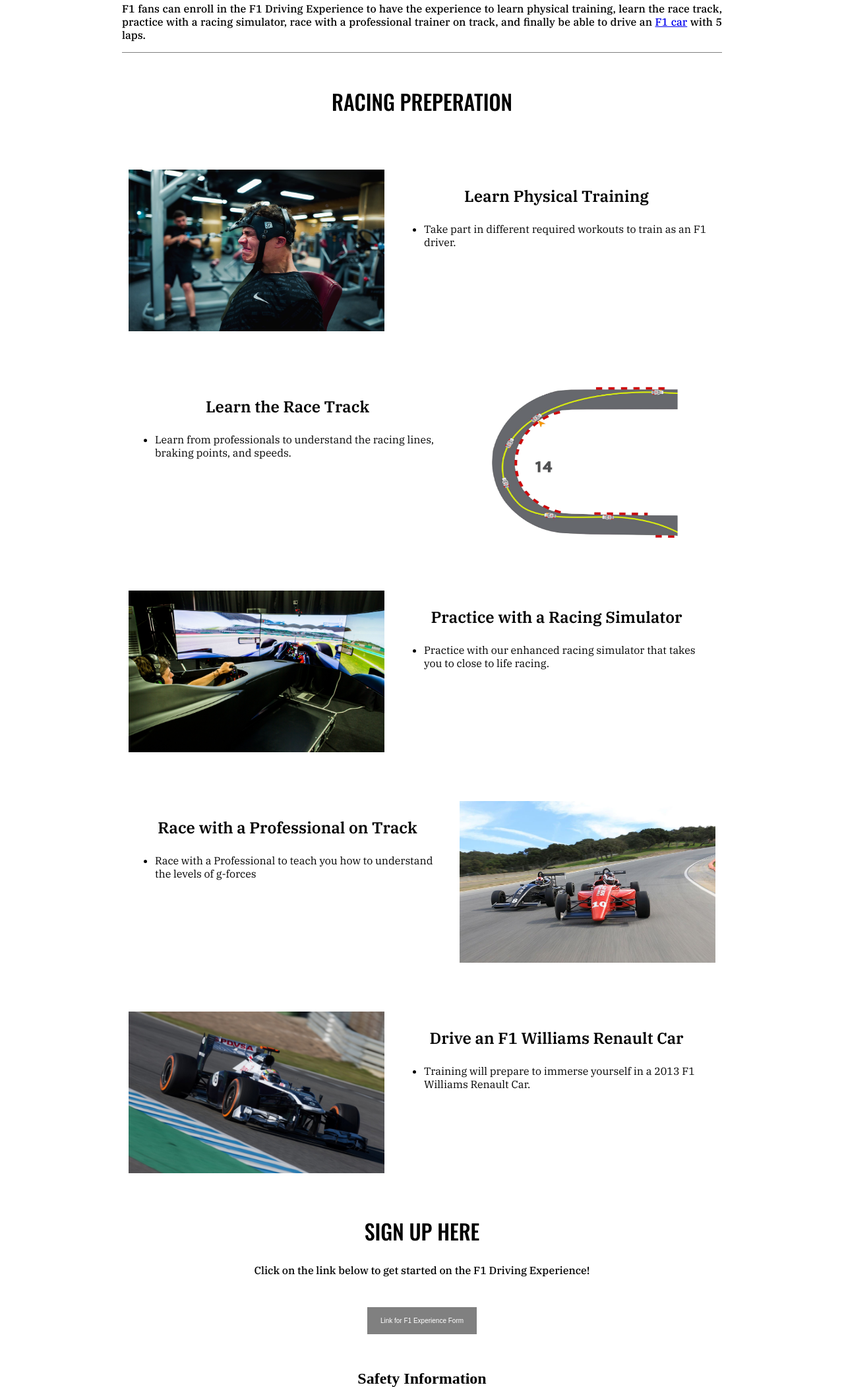
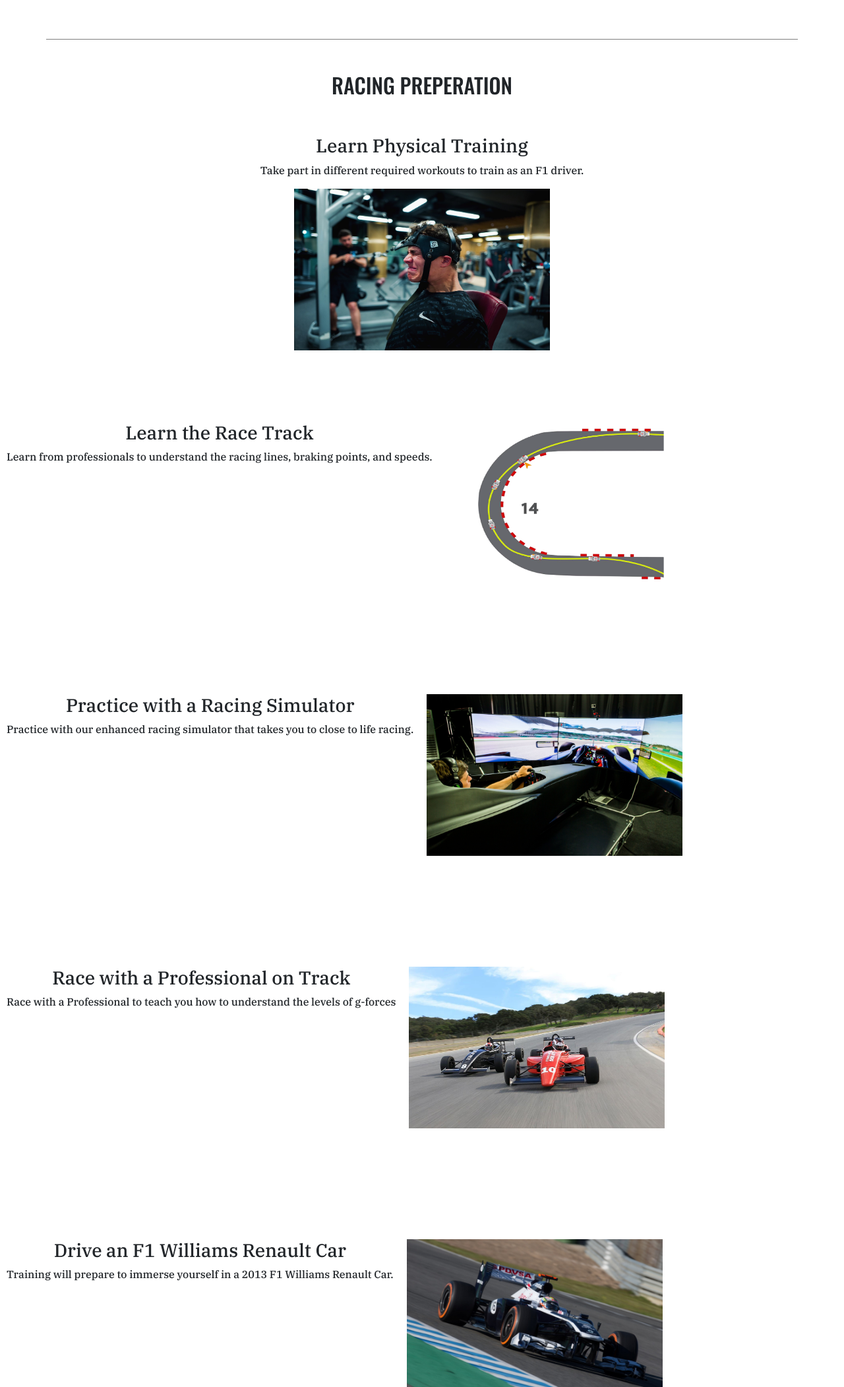
Before and after one commit to bbotell08/midterm_3610, a plain HTML site: page index.html in a window 1280 px wide. Shown: the part 698-2800 px from the top of the page at 66% size. Drawn offline with nearby package versions, Linux system fonts and the light colour scheme.

Commit message:
Add files via upload

```diff
--- a/index.html
+++ b/index.html
@@ -13,111 +13,124 @@
    <link rel="preconnect" href="https://fonts.googleapis.com">
    <link rel="preconnect" href="https://fonts.gstatic.com" crossorigin>
    <link href="https://fonts.googleapis.com/css2?family=IBM+Plex+Serif:ital,wght@0,100;0,200;0,300;0,400;0,500;0,600;0,700;1,100;1,200;1,300;1,400;1,500;1,600;1,700&family=Oswald:wght@500&display=swap" rel="stylesheet">
+
+   <link href="https://cdn.jsdelivr.net/npm/bootstrap@5.3.3/dist/css/bootstrap.min.css"
+   rel="stylesheet" integrity="sha384-QWTKZyjpPEjISv5WaRU9OFeRpok6YctnYmDr5pNlyT2bRjXh0JMhjY6hW+ALEwIH" crossorigin="anonymous">
+
+   <link href="https://cdn.jsdelivr.net/npm/bootstrap-icons@1.11.0/font/bootstrap-icons.css" rel="stylesheet">
+
 </head>
 
 <body>
     <!--introduction-->
     <header class="container">
         <div>
-            <h1 id="header">F1 DRIVING EXPERIENCE</h1>
-            <h2>WHERE FANS ENJOY RACING!</h2>
+            <h1 class="text-center">F1 DRIVING EXPERIENCE</h1>
+            <h2 class="text-center">WHERE FANS ENJOY RACING!</h2>
         </div>
-        <img src="img/F1 Williams Header.jpg" alt="Williams F1 Car" title="1993 Williams Renault F1 Car" width="900" height="500">
-        <p id="description">
+        <div class="text-center">
+        <img src="img/F1 Williams Header.jpg" class="img-fluid" alt="Williams F1 Car" title="1993 Williams Renault F1 Car" width="900" height="500">
+        </div>
+        <br>
+        <br>
+        <p class="text-center">
             F1 fans can enroll in the F1 Driving Experience to have the experience to learn physical training, learn the race track, practice with a racing simulator,
             race with a professional trainer on track, and finally be able to drive an <a href="https://en.wikipedia.org/wiki/Formula_One_car">F1 car</a> with 5 laps.
         </p>
+        <br>
+        <br>
     </header>
 
-        <main id="#preperation" class="container">
-            <div id="subheader">
+        <main class="text-center">
+            <div class="text-center">
                 <h2>RACING PREPERATION</h2>
             </div>
-
-            <article class="activity-row">
-                <div class="activity-col">
+            <br>
+            <br>
+            <article class="text-center">
+                <div>
+                    <h3 id>Learn Physical Training</h3>
+                    <p>Take part in different required workouts to train as an F1 driver.</p>
+                </div>
+                <div>
                     <img src="img/Training.jpg" alt="Neck Muscle Training" width="388" height="245">
                 </div>
-                <div class="activity-col">
-                    <h3 id>Learn Physical Training</h3>
-                    <ul>
-                        <li>Take part in different required workouts to train as an F1 driver.</li>
-                    </ul>
-                </div>
             </article>
-
+            <br>
+            <br>
             <article class="activity-row">
                 <div class="activity-col">
                     <h3>Learn the Race Track</h3>
-                    <ul>
-                        <li>Learn from professionals to understand the racing lines, braking points, and speeds.</li>
-                    </ul>
+                    <p>Learn from professionals to understand the racing lines, braking points, and speeds.</p>
                 </div>
                 <div class="activity-col">
                     <img src="img/Racingline.jpg" alt="Racing Line" width="388" height="245">
                 </div>
             </article>
-
+            <br>
+            <br>
             <article class="activity-row">
+                <div class="activity-col">
+                    <h3>Practice with a Racing Simulator</h3>
+                    <p>Practice with our enhanced racing simulator that takes you to close to life racing.</p>
+                </div>
                 <div class="activity-col">
                     <img src="img/RacingSimulator.jpg" alt="Racing Simulator" width="388" height="245">
                 </div>
-                <div class="activity-col">
-                    <h3>Practice with a Racing Simulator</h3>
-                    <ul>
-                        <li>Practice with our enhanced racing simulator that takes you to close to life racing.</li>
-                    </ul>
-                </div>
             </article>
-
+            <br>
+            <br>
             <article class="activity-row">
                 <div class="activity-col">
                     <h3>Race with a Professional on Track</h3>
-                    <ul>
-                        <li>Race with a Professional to teach you how to understand the levels of g-forces</li>
-                    </ul>
+                    <p>Race with a Professional to teach you how to understand the levels of g-forces</p>
                 </div>
                 <div class="activity-col">
                     <img src="img/RacingPractice.jpg" alt="Racing with another person" width="388" height="245">
                 </div>
             </article>
-
+            <br>
+            <br>
             <article class="activity-row">
+                <div class="activity-col">
+                    <h3>Drive an F1 Williams Renault Car</h3>
+                    <p>Training will prepare to immerse yourself in a 2013 F1 Williams Renault Car.</p>
+                </div>
                 <div class="activity-col">
                     <img src="img/2013WilliamsRenaultF1.jpg" alt="2013 F1 Williams Renault Car" width="388" height="245">
                 </div>
-                <div class="activity-col">
-                    <h3>Drive an F1 Williams Renault Car</h3>
-                    <ul>
-                        <li>Training will prepare to immerse yourself in a 2013 F1 Williams Renault Car.</li>
-                    </ul>
-                </div>
             </article>
         </main>
+        <br>
+        <br>
+        <br>
 
-
-    <aside id="#SignUp" class="container">
+    <aside class="text-center">
         <section>
             <h2>SIGN UP HERE</h2>
             <p>
                 Click on the link below to get started on the F1 Driving Experience!
             </p>
-            <input id="button" type="button" value="Link for F1 Experience Form">
+            <button type="button" class="btn btn-primary btn-sm">Link for F1 Experience Form</button>
         </section>
     </aside>
+    <br>
+    <br>
 
-    <aside class="container">
+    <aside class="text-center">
         <section>
             <h4>Safety Information</h4>
-            <p id="fyi">
+            <p class="text-center">
                 We recommend always driving on a dry day rather than on a wet day, due to the risks of drivers who are not experienced driving in the rain.
                 If the rain conditions are harsher on a day you are scheduled for the F1 Driving Experience, it may be rescheduled.
             </p>
         </section>
     </aside>
+    <br>
 
-    <footer class="container">
+    <footer class="text-center">
         &copy; 2024 F1 Driving Experience
     </footer>
+    <br>
 </body>
 </html>
```
